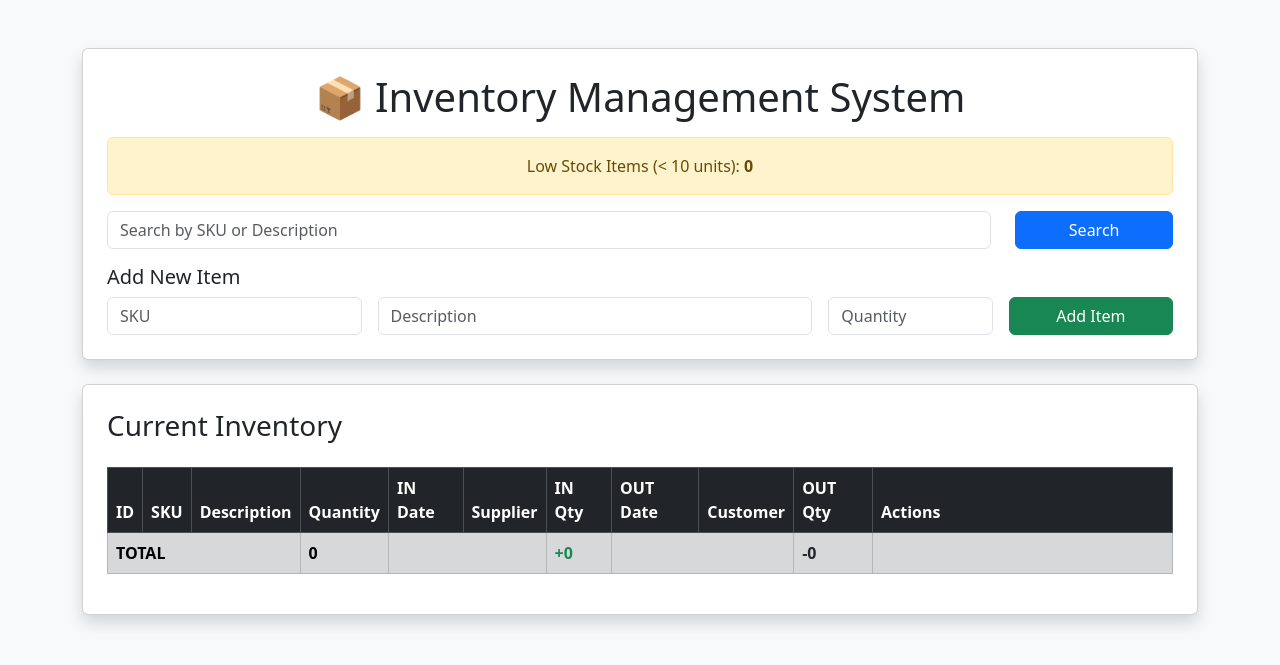
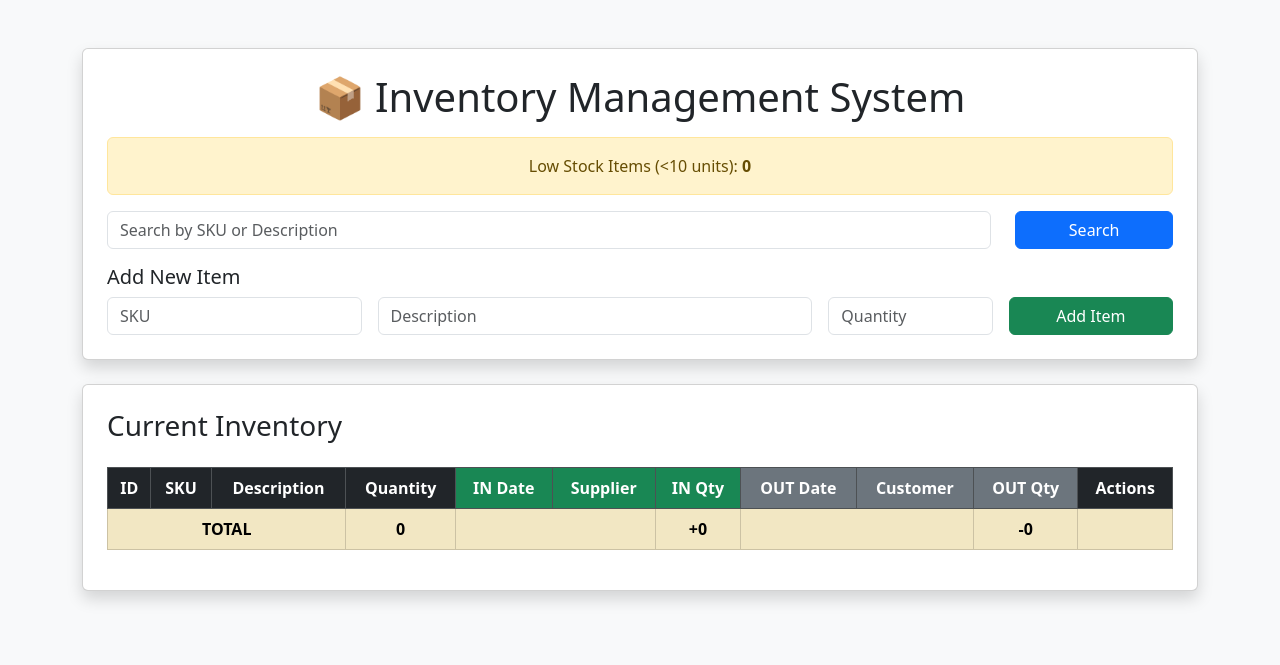
Before and after one commit to maxjack20001-bot/logistics_system-, a FastAPI app: page / in a window 1280 px wide. Shown: the top 665 px of the page. Run offline with FastAPI, Linux system fonts and the light colour scheme; data that the repository does not hold is empty.

Commit message:
Update index.html

```diff
--- a/templates/index.html
+++ b/templates/index.html
@@ -3,35 +3,19 @@
 <head>
     <title>Inventory Dashboard</title>
     <link href="https://cdn.jsdelivr.net/npm/bootstrap@5.3.2/dist/css/bootstrap.min.css" rel="stylesheet">
+</head>
 
-    <style>
-        .table-container {
-            overflow-x: auto;
-        }
-
-        .in-column {
-            background-color: #e9f7ef;
-        }
-
-        .out-column {
-            background-color: #f2f2f2;
-        }
-
-        .modal-table td {
-            font-size: 14px;
-        }
-    </style>
-</head>
 <body class="bg-light">
 
 <div class="container mt-5">
 
     <!-- HEADER -->
     <div class="card shadow p-4">
-        <h1 class="mb-3 text-center">📦 Inventory Management System</h1>
+        <h1 class="text-center mb-3">📦 Inventory Management System</h1>
 
+        <!-- LOW STOCK -->
         <div class="alert alert-warning text-center">
-            Low Stock Items (&lt; 10 units):
+            Low Stock Items (&lt;10 units):
             <strong>{{ low_stock_count }}</strong>
         </div>
 
@@ -51,19 +35,18 @@
         <h5>Add New Item</h5>
         <form action="/add" method="post" class="row g-3">
             <div class="col-md-3">
-                <input type="text" name="sku" class="form-control"
-                       placeholder="SKU" required>
+                <input type="text" name="sku" class="form-control" placeholder="SKU" required>
             </div>
             <div class="col-md-5">
-                <input type="text" name="description" class="form-control"
-                       placeholder="Description" required>
+                <input type="text" name="description" class="form-control" placeholder="Description" required>
             </div>
             <div class="col-md-2">
-                <input type="number" name="quantity" class="form-control"
-                       placeholder="Quantity" required>
+                <input type="number" name="quantity" class="form-control" placeholder="Quantity" required>
             </div>
             <div class="col-md-2">
-                <button class="btn btn-success w-100">Add Item</button>
+                <button type="submit" class="btn btn-success w-100">
+                    Add Item
+                </button>
             </div>
         </form>
     </div>
@@ -73,31 +56,38 @@
     <div class="card shadow mt-4 p-4">
         <h3>Current Inventory</h3>
 
-        <div class="table-container">
+        <!-- Scrollable Wrapper -->
+        <div class="table-responsive">
             <table class="table table-bordered table-striped mt-3 align-middle">
-                <thead class="table-dark">
+                <thead class="table-dark text-center">
                 <tr>
                     <th>ID</th>
                     <th>SKU</th>
                     <th>Description</th>
                     <th>Quantity</th>
 
-                    <th class="in-column">IN Date</th>
-                    <th class="in-column">Supplier</th>
-                    <th class="in-column">IN Qty</th>
+                    <th class="bg-success text-white">IN Date</th>
+                    <th class="bg-success text-white">Supplier</th>
+                    <th class="bg-success text-white">IN Qty</th>
 
-                    <th class="out-column">OUT Date</th>
-                    <th class="out-column">Customer</th>
-                    <th class="out-column">OUT Qty</th>
+                    <th class="bg-secondary text-white">OUT Date</th>
+                    <th class="bg-secondary text-white">Customer</th>
+                    <th class="bg-secondary text-white">OUT Qty</th>
 
-                    <th style="min-width:300px;">Actions</th>
+                    <th>Actions</th>
                 </tr>
                 </thead>
 
                 <tbody>
+                {% set total_stock = 0 %}
+                {% set total_in = 0 %}
+                {% set total_out = 0 %}
+
                 {% for row in inventory %}
                 {% set item = row.item %}
-                <tr>
+                {% set total_stock = total_stock + item.quantity %}
+
+                <tr class="text-center">
                     <td>{{ item.id }}</td>
                     <td>{{ item.sku }}</td>
                     <td>{{ item.description }}</td>
@@ -110,106 +100,102 @@
                         {% endif %}
                     </td>
 
-                    <!-- IN COLUMNS -->
-                    <td class="in-column">
+                    <!-- IN -->
+                    <td class="bg-success bg-opacity-10">
                         {{ row.last_in.date if row.last_in else "-" }}
                     </td>
-                    <td class="in-column">
+                    <td class="bg-success bg-opacity-10">
                         {{ row.last_in.partner if row.last_in else "-" }}
                     </td>
-                    <td class="in-column">
+                    <td class="bg-success bg-opacity-10">
                         {% if row.last_in %}
+                            {% set total_in = total_in + row.last_in.quantity %}
                             <span class="badge bg-success">
                                 +{{ row.last_in.quantity }}
                             </span>
-                        {% else %}-{% endif %}
+                        {% else %}
+                            -
+                        {% endif %}
                     </td>
 
-                    <!-- OUT COLUMNS -->
-                    <td class="out-column">
+                    <!-- OUT -->
+                    <td class="bg-secondary bg-opacity-10">
                         {{ row.last_out.date if row.last_out else "-" }}
                     </td>
-                    <td class="out-column">
+                    <td class="bg-secondary bg-opacity-10">
                         {{ row.last_out.partner if row.last_out else "-" }}
                     </td>
-                    <td class="out-column">
+                    <td class="bg-secondary bg-opacity-10">
                         {% if row.last_out %}
+                            {% set total_out = total_out + row.last_out.quantity %}
                             <span class="badge bg-dark">
                                 -{{ row.last_out.quantity }}
                             </span>
-                        {% else %}-{% endif %}
+                        {% else %}
+                            -
+                        {% endif %}
                     </td>
 
                     <!-- ACTIONS -->
                     <td>
 
-                        <!-- HISTORY BUTTON -->
                         <button class="btn btn-info btn-sm mb-2"
                                 data-bs-toggle="modal"
                                 data-bs-target="#historyModal{{ item.id }}">
                             History
                         </button>
 
-                        <!-- DROPDOWN -->
-                        <div class="dropdown text-end mb-2">
-                            <button class="btn btn-sm btn-secondary dropdown-toggle"
-                                    type="button"
-                                    data-bs-toggle="dropdown">
-                                ⋮
-                            </button>
-                            <ul class="dropdown-menu">
-                                <li>
-                                    <a class="dropdown-item"
-                                       href="/edit/{{ item.id }}">
-                                        Edit
-                                    </a>
-                                </li>
-                                <li>
-                                    <form action="/delete/{{ item.id }}"
-                                          method="post">
-                                        <button type="submit"
-                                                class="dropdown-item text-danger">
-                                            Delete
-                                        </button>
-                                    </form>
-                                </li>
-                            </ul>
-                        </div>
-
-                        <!-- IN FORM -->
+                        <!-- INBOUND -->
                         <form action="/inbound/{{ item.id }}"
                               method="post"
-                              class="d-flex gap-1 mb-2">
-                            <input type="number"
-                                   name="quantity"
+                              class="d-flex gap-1 mb-1">
+                            <input type="number" name="quantity"
                                    class="form-control form-control-sm"
                                    placeholder="Qty" required>
-                            <input type="text"
-                                   name="partner"
+                            <input type="text" name="partner"
                                    class="form-control form-control-sm"
                                    placeholder="Supplier" required>
-                            <button class="btn btn-sm btn-success">IN</button>
+                            <button class="btn btn-success btn-sm">IN</button>
                         </form>
 
-                        <!-- OUT FORM -->
+                        <!-- OUTBOUND -->
                         <form action="/outbound/{{ item.id }}"
                               method="post"
                               class="d-flex gap-1">
-                            <input type="number"
-                                   name="quantity"
+                            <input type="number" name="quantity"
                                    class="form-control form-control-sm"
                                    placeholder="Qty" required>
-                            <input type="text"
-                                   name="partner"
+                            <input type="text" name="partner"
                                    class="form-control form-control-sm"
                                    placeholder="Customer" required>
-                            <button class="btn btn-sm btn-dark">OUT</button>
+                            <button class="btn btn-dark btn-sm">OUT</button>
                         </form>
 
                     </td>
                 </tr>
+                {% endfor %}
 
-                <!-- MODAL -->
+                <!-- TOTAL ROW -->
+                <tr class="fw-bold text-center table-warning">
+                    <td colspan="3">TOTAL</td>
+                    <td>{{ total_stock }}</td>
+                    <td colspan="2"></td>
+                    <td>+{{ total_in }}</td>
+                    <td colspan="2"></td>
+                    <td>-{{ total_out }}</td>
+                    <td></td>
+                </tr>
+
+                </tbody>
+            </table>
+        </div>
+    </div>
+</div>
+
+
+<!-- MODALS (OUTSIDE TABLE — IMPORTANT) -->
+{% for row in inventory %}
+{% set item = row.item %}
 <div class="modal fade" id="historyModal{{ item.id }}" tabindex="-1">
     <div class="modal-dialog modal-lg">
         <div class="modal-content">
@@ -217,12 +203,14 @@
                 <h5 class="modal-title">
                     Movement History - {{ item.sku }}
                 </h5>
-                                <button type="button" class="btn-close"
+                <button type="button"
+                        class="btn-close"
                         data-bs-dismiss="modal"></button>
             </div>
             <div class="modal-body">
-                                <table class="table table-bordered modal-table">
-                                    <thead>
+
+                <table class="table table-bordered">
+                    <thead class="table-dark">
                         <tr>
                             <th>Date</th>
                             <th>Type</th>
@@ -247,30 +235,13 @@
                         {% endfor %}
                     </tbody>
                 </table>
+
             </div>
         </div>
     </div>
 </div>
-
 {% endfor %}
 
-                <!-- TOTAL ROW -->
-                <tr class="table-secondary fw-bold">
-                    <td colspan="3">TOTAL</td>
-                    <td>{{ total_quantity }}</td>
-                    <td colspan="2"></td>
-                    <td class="text-success">+{{ total_in }}</td>
-                    <td colspan="2"></td>
-                    <td class="text-dark">-{{ total_out }}</td>
-                    <td></td>
-                </tr>
-
-                </tbody>
-            </table>
-        </div>
-
-    </div>
-</div>
 
 <script src="https://cdn.jsdelivr.net/npm/bootstrap@5.3.2/dist/js/bootstrap.bundle.min.js"></script>
 </body>
```
Lines whose indentation alone changed are shown as unchanged.
